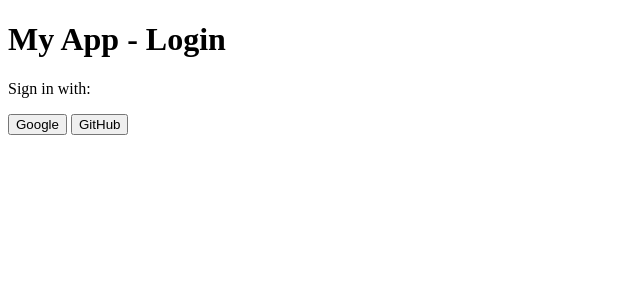
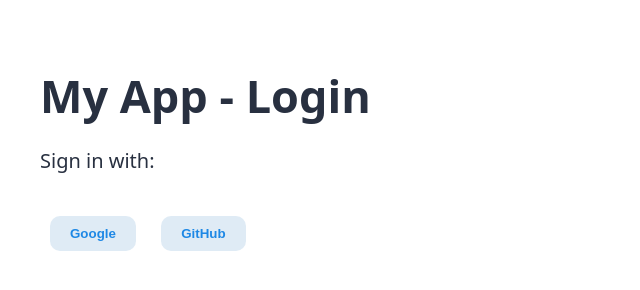
Before and after one commit to adrianjost/image-store, a plain HTML site: page src/login.html in a window 1280 px wide. Shown: the whole page, without its empty margins (0-640 px from the left). Drawn offline with Linux system fonts and the light colour scheme.

Commit message:
💄 add styles to login page

```diff
--- a/src/login.html
+++ b/src/login.html
@@ -54,12 +54,15 @@
           });
       });
     </script>
+    <link rel="stylesheet" href="styles.css" />
   </head>
   <body>
-    <h1>My App - Login</h1>
+    <main>
+      <h1>My App - Login</h1>
 
-    <p>Sign in with:</p>
-    <button id="googleButton" type="button">Google</button>
-    <button id="githubButton" type="button">GitHub</button>
+      <p>Sign in with:</p>
+      <button id="googleButton" type="button">Google</button>
+      <button id="githubButton" type="button">GitHub</button>
+    </main>
   </body>
 </html>
```
